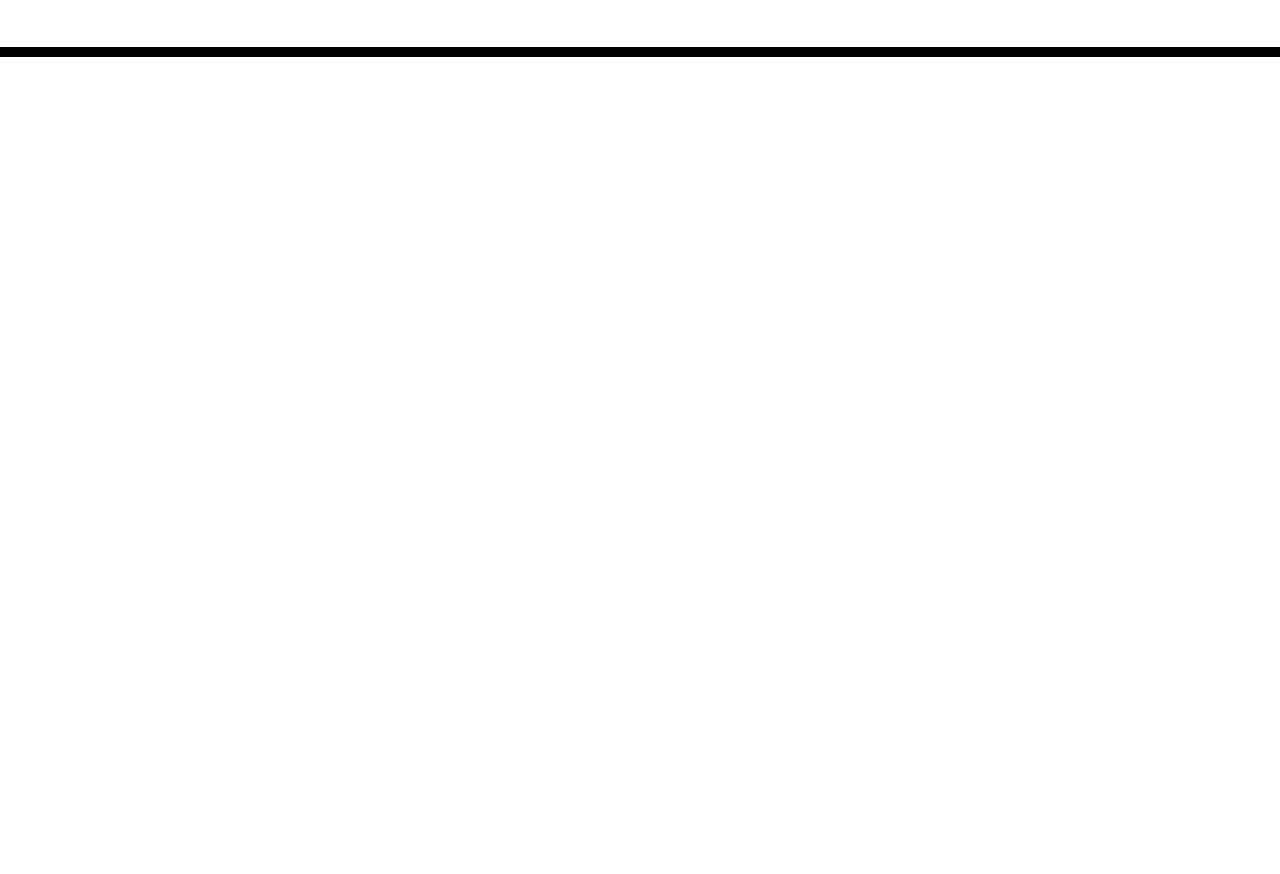
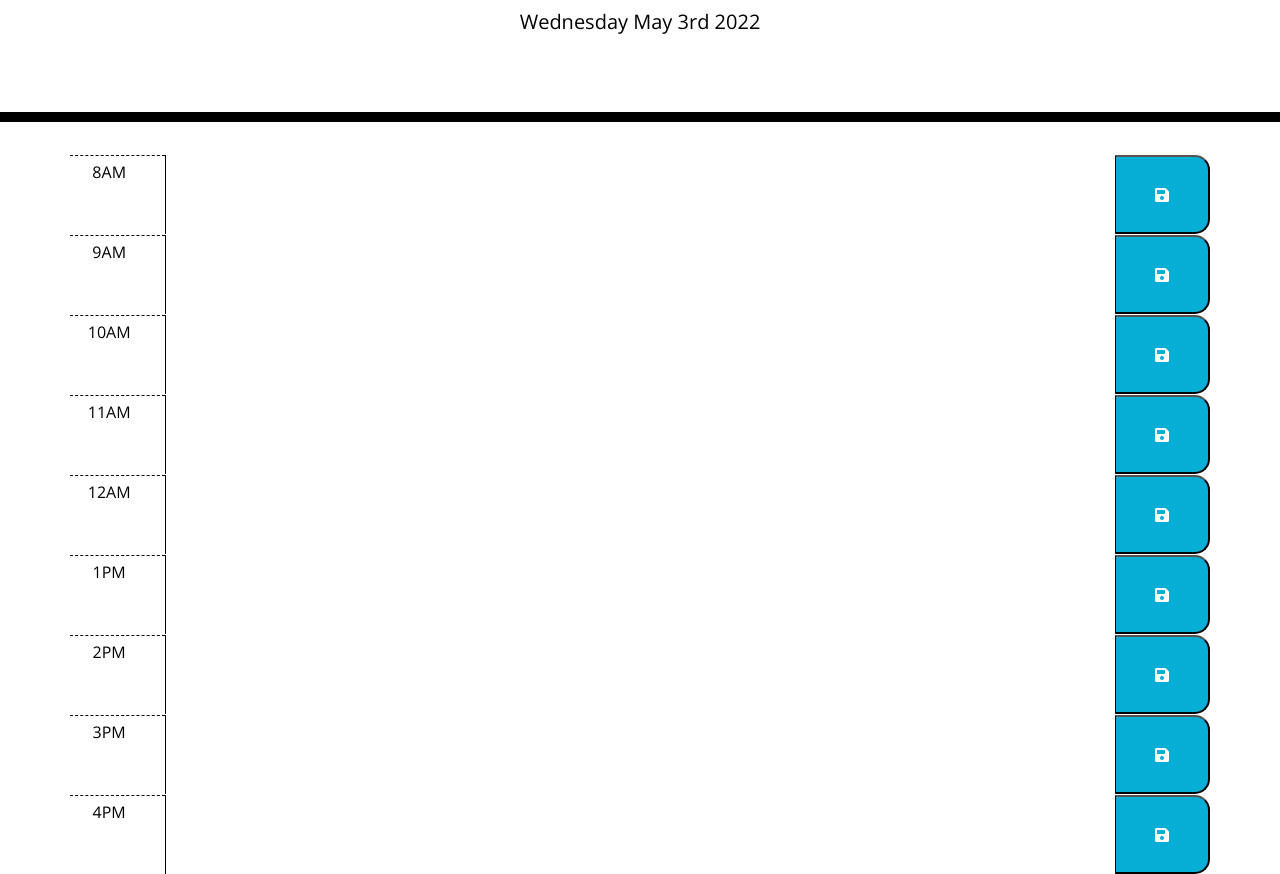
Before and after one commit to Khanh-T-Tran/Workday_Scheduler, a plain HTML site: page index.html in a window 1280 px wide. Shown: the part 211-1085 px from the top of the page. Before the commit the page ends 800 px from the top, so only its background shows below. Drawn offline with nearby package versions, Linux system fonts and the light colour scheme.

Commit message:
add html java

```diff
--- a/index.html
+++ b/index.html
@@ -18,21 +18,88 @@
       href="https://fonts.googleapis.com/css?family=Open+Sans&display=swap"
       rel="stylesheet"
     />
-    <link rel="stylesheet" href="style.css" />
+     <!-- linking fonts -->
+     <link
+     rel="stylesheet"
+     href="https://use.fontawesome.com/releases/v5.8.1/css/all.css"
+     integrity="sha384-50oBUHEmvpQ+1lW4y57PTFmhCaXp0ML5d60M1M7uH2+nqUivzIebhndOJK28anvf"
+     crossorigin="anonymous"
+   />
+   <link href="https://fonts.googleapis.com/css2?family=Noto+Serif&family=Varela+Round&display=swap" rel="stylesheet">
+
+   <!-- CSS link -->
+   <link rel="stylesheet" href="style.css" />
     <title>Work Day Scheduler</title>
   </head>
 
   <body>
     <header class="jumbotron">
-      <h1 class="display-3">Work Day Scheduler</h1>
+      <h1 class="display-1">Work Day Scheduler</h1>
       <p class="lead">A simple calendar app for scheduling your work day</p>
       <p id="currentDay" class="lead"></p>
     </header>
     <div class="container">
-      <!-- Timeblocks go here -->
+      <!-- Timeblocks go here from 8AM to 4PM -->
+      <div class="row time-block" id="8">
+          <div class="col-1 hour pt-2">8AM    </div>
+          <textarea class="col-10 plan"></textarea>
+          <button class="col-1 saveBtn"><i class="fas fa-save"></i></button>
+
+      </div>
+      <div class="row time-block" id="9">
+        <div class="col-1 hour pt-2">9AM    </div>
+        <textarea class="col-10 plan"></textarea>
+        <button class="col-1 saveBtn"><i class="fas fa-save"></i></button>
+
+    </div>
+    <div class="row time-block" id="10">
+        <div class="col-1 hour pt-2">10AM    </div>
+        <textarea class="col-10 plan"></textarea>
+        <button class="col-1 saveBtn"><i class="fas fa-save"></i></button>
+
+    </div>
+    <div class="row time-block" id="11">
+        <div class="col-1 hour pt-2">11AM    </div>
+        <textarea class="col-10 plan"></textarea>
+        <button class="col-1 saveBtn"><i class="fas fa-save"></i></button>
+
+    </div>
+    <div class="row time-block" id="12">
+        <div class="col-1 hour pt-2">12AM    </div>
+        <textarea class="col-10 plan"></textarea>
+        <button class="col-1 saveBtn"><i class="fas fa-save"></i></button>
+
+    </div>
+    <div class="row time-block" id="13">
+        <div class="col-1 hour pt-2">1PM    </div>
+        <textarea class="col-10 plan"></textarea>
+        <button class="col-1 saveBtn"><i class="fas fa-save"></i></button>
+
+    </div>
+    <div class="row time-block" id="14">
+        <div class="col-1 hour pt-2">2PM    </div>
+        <textarea class="col-10 plan"></textarea>
+        <button class="col-1 saveBtn"><i class="fas fa-save"></i></button>
+
+    </div>
+    <div class="row time-block" id="15">
+        <div class="col-1 hour pt-2">3PM    </div>
+        <textarea class="col-10 plan"></textarea>
+        <button class="col-1 saveBtn"><i class="fas fa-save"></i></button>
+
+    </div>
+    <div class="row time-block" id="16">
+        <div class="col-1 hour pt-2">4PM    </div>
+        <textarea class="col-10 plan"></textarea>
+        <button class="col-1 saveBtn"><i class="fas fa-save"></i></button>
+
+    </div>
     </div>
 
     <script src="https://code.jquery.com/jquery-3.4.1.min.js"></script>
     <script src="https://cdnjs.cloudflare.com/ajax/libs/moment.js/2.24.0/moment.min.js"></script>
+    <script src="https://code.jquery.com/jquery-3.5.1.slim.min.js" integrity="sha384-DfXdz2htPH0lsSSs5nCTpuj/zy4C+OGpamoFVy38MVBnE+IbbVYUew+OrCXaRkfj" crossorigin="anonymous"></script>
+    <script src="https://cdn.jsdelivr.net/npm/bootstrap@4.5.3/dist/js/bootstrap.bundle.min.js" integrity="sha384-ho+j7jyWK8fNQe+A12Hb8AhRq26LrZ/JpcUGGOn+Y7RsweNrtN/tE3MoK7ZeZDyx" crossorigin="anonymous"></script>
+    <script src="./script.js"></script>
   </body>
 </html>
--- a/script.js
+++ b/script.js
@@ -0,0 +1,14 @@
+// GIVEN I am using a daily planner to create a schedule
+// WHEN I open the planner
+// THEN the current day is displayed at the top of the calendar
+$('#currentDay').text(moment().format('dddd MMMM do YYYY'));
+// WHEN I scroll down
+// THEN I am presented with time blocks for standard business hours
+// WHEN I view the time blocks for that day
+// THEN each time block is color-coded to indicate whether it is in the past, present, or future
+// WHEN I click into a time block
+// THEN I can enter an event
+// WHEN I click the save button for that time block
+// THEN the text for that event is saved in local storage
+// WHEN I refresh the page
+// THEN the saved events persist
--- a/style.css
+++ b/style.css
@@ -39,7 +39,7 @@ body {
   .hour {
     background-color: #ffffff;
     color: #000000;
-    border-top: 1px dashed #000000;
+    border-top: 1px dashed black;
   }
 
   .past {
```
Also changed, not shown: assets/05-third-party-apis-homework-demo.gif (added).
